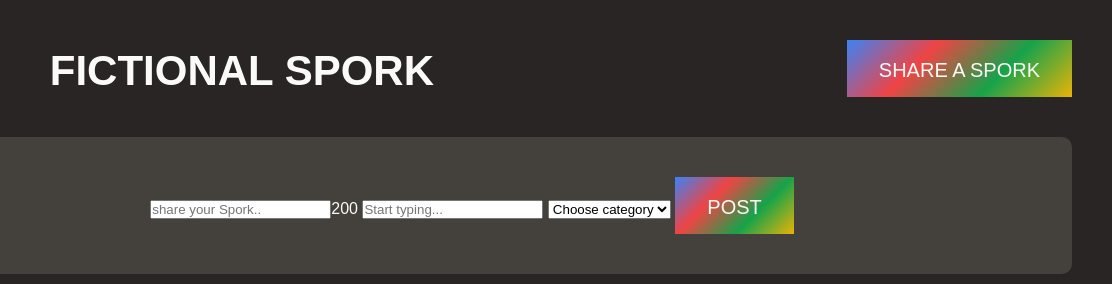
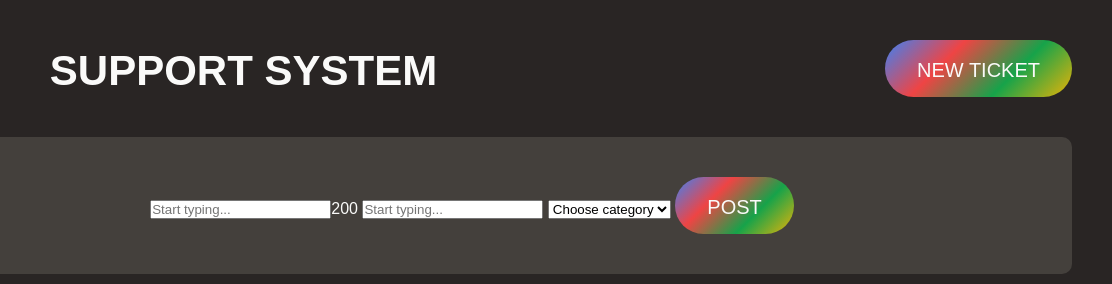
Before and after one commit to Isaacudoh/fictional-spork, a plain HTML site: page index.html in a window 1280 px wide. Shown: the top 284 px of the page, 168-1280 px from the left. Drawn offline with Linux system fonts and the light colour scheme; a web font is replaced by a local one.

Commit message:
add cursor

```diff
--- a/index.html
+++ b/index.html
@@ -18,13 +18,13 @@
     <header class="header">
       <div class="logo">
         <img src="Logo.png" height="50" width="" alt="logo" />
-        <h1>Fictional Spork</h1>
+        <h1>Support System</h1>
       </div>
-      <button class="btn btn-large">Share a Spork</button>
+      <button class="btn btn-large">NEW TICKET</button>
     </header>
 
     <form class="fact-form">
-      <input type="text" name="" id="" placeholder="share your Spork.." /><span
+      <input type="text" name="" id="" placeholder="Start typing..." /><span
         >200</span
       >
       <input type="text" placeholder="Start typing..." />
--- a/style.css
+++ b/style.css
@@ -95,7 +95,8 @@ aside {
   padding-top: 3px;
   padding-right: 10px;
   padding-left: 10px;
-  border-radius: 30px;
+  border-radius: 100px;
+  cursor: pointer;
 }
 
 .vote-buttons {
@@ -120,6 +121,7 @@ ul {
 .source:active {
   color: #3b82f6;
 }
+/* end link states */
 
 /* button styling */
 .btn {
@@ -131,6 +133,8 @@ ul {
   background-image: linear-gradient(135deg, #3b82f6, #ef4444, #16a34a, #eab308);
   border: none;
   color: inherit;
+  border-radius: 100px;
+  cursor: pointer;
 }
 
 .btn:hover {
@@ -146,11 +150,9 @@ ul {
 .btn-all-categories {
   margin-bottom: 16px;
   width: 100%;
-  border-radius: 30px;
 }
 
 .btn-category {
   width: 100%;
   background-image: none;
-  border-radius: 30px;
 }
```
